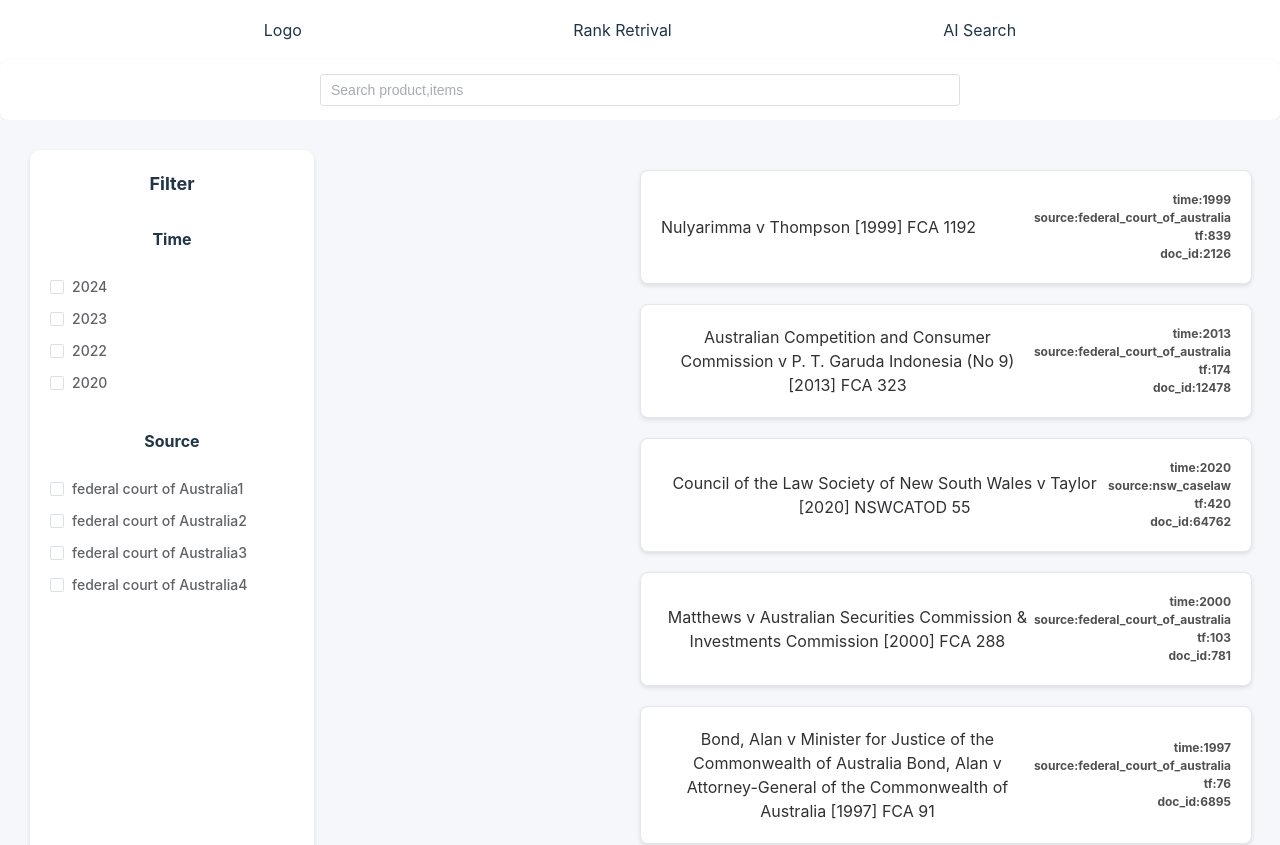
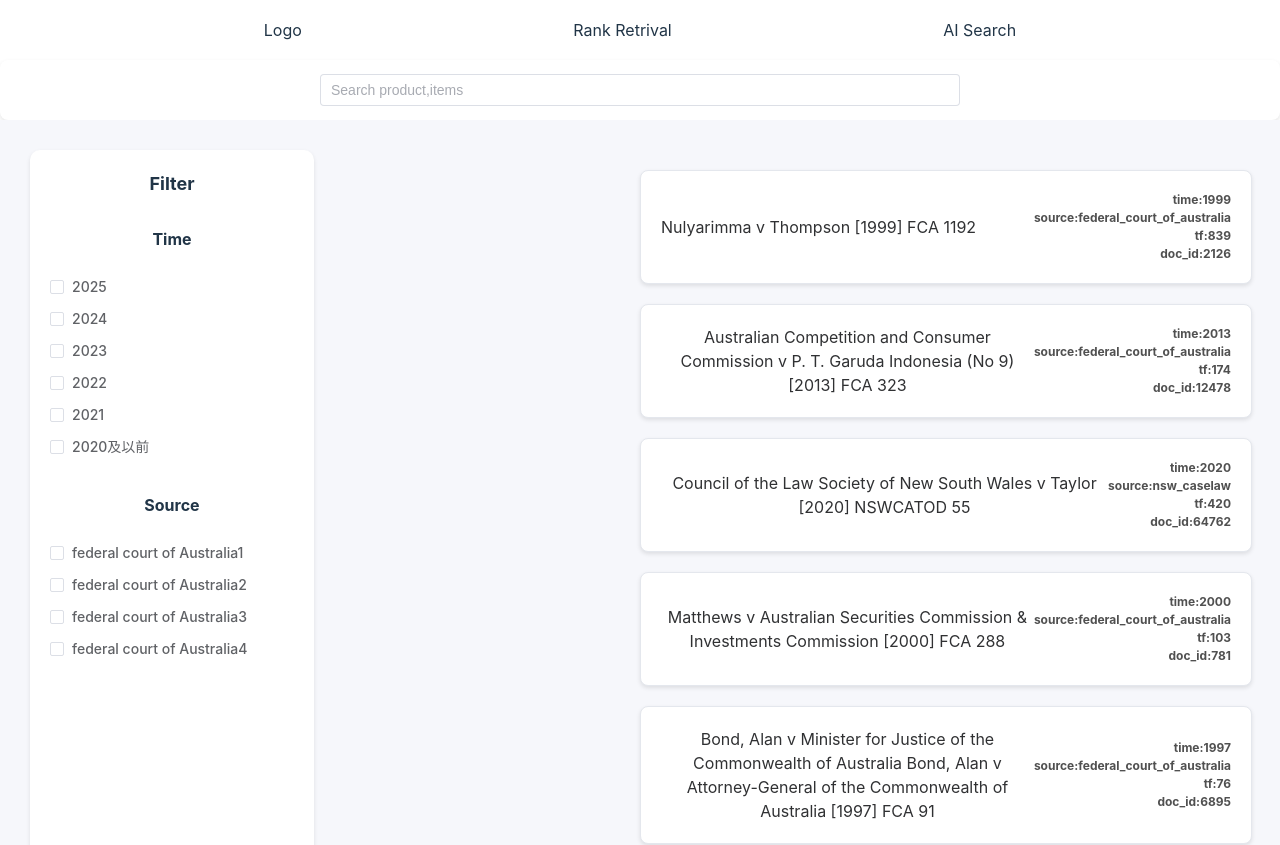
Before and after one commit to PristineZhang/case-law-frontend, a Vue app: page /search in a window 1280 px wide. Shown: the top 845 px of the page. Built offline with nearby package versions, Linux system fonts and the light colour scheme.

Commit message:
筛选框功能完善

```diff
--- a/src/views/SearchPage.vue
+++ b/src/views/SearchPage.vue
@@ -12,7 +12,7 @@
                   </div>
                   <div class="timeItem">
                       <el-checkbox-group v-model="checkList.time">
-                          <el-checkbox :label="item.year" :value="item.year" v-for="(item, index) in filtersDate"
+                          <el-checkbox :label="item.year" :value="item.val" v-for="(item, index) in filtersDate"
                               :key="index" />
 
                       </el-checkbox-group>
@@ -90,16 +90,35 @@ setup() {
   const year = ref([]);
   const count = ref([]);
   const sourceAnalytics = ref([]);
-  const filtersDate = ref([]);
-  const filtersSource = ref([]);
 
   const dialogVisible = ref(false);
   const selectedItem = ref({});
   const content = ref('');
 
+  const filtersDate = [
+    { year: '2025' , val: 2025 },
+    { year: '2024' , val: 2024 },
+    { year: '2023' , val: 2023 },
+    { year: '2022' , val: 2022 },
+    { year: '2021' , val: 2021 },
+    { year: '2020及以前' , val: 2020 },
+  ];
+
+
+  const filtersSource = [
+  { source: 'federal court of Australia1', val: 1 },
+  { source: 'federal court of Australia2', val: 2 },
+  { source: 'federal court of Australia3', val: 3 },
+  { source: 'federal court of Australia4', val: 4 },
+  ];
+
   // Watch for changes in keyword, checkList.time, checkList.source
   watch([keyword, () => checkList.time, () => checkList.source], () => {
-    titles();
+    fetchTitles();
+    console.log("time")
+    console.log(checkList.time)
+    console.log("source")
+    console.log(checkList.source)
   });
 
 
@@ -228,6 +247,7 @@ setup() {
 
   // Fetch titles
   const fetchTitles = () => {
+    console.log("刷新页面，重新请求")
     axios
       .get('/api/titles')
       .then(response => {
@@ -265,24 +285,10 @@ setup() {
       });
   };
 
-  // Fetch filter data
-  const getFilters = () => {
-    axios
-      .get('/api/filters')
-      .then(response => {
-        filtersDate.value = response.time;
-        filtersSource.value = response.source;
-      })
-      .catch(error => {
-        console.error('There was an error fetching filter data:', error);
-      });
-  };
-
 
   // Fetch data on mounted
   onMounted(() => {
     fetchTitles();
-    getFilters();
     nextTick(() => {
       getCaseByYear();
       getAnalytics();
@@ -305,7 +311,6 @@ setup() {
     fetchTitles,
     getCaseByYear,
     getAnalytics,
-    getFilters,
 
     dialogVisible,
     selectedItem,
```
